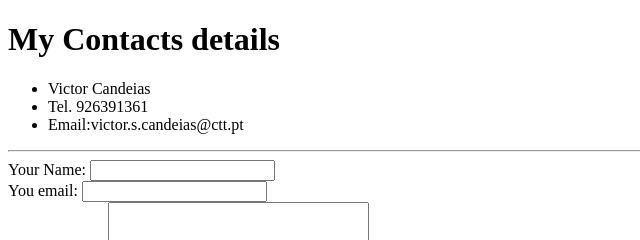
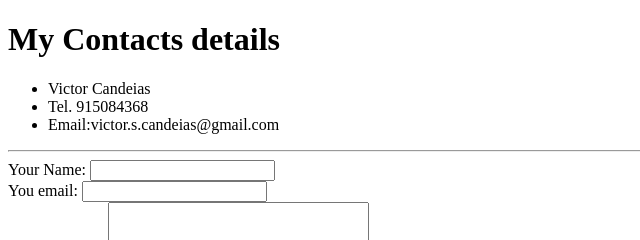
Before and after one commit to JuniorBichocao/cvvictor, a plain HTML site: page contacts.html in a window 1280 px wide. Shown: the top 240 px of the page, 0-640 px from the left. Drawn offline with Linux system fonts and the light colour scheme.

Commit message:
Update contacts.html
Change the contacts

```diff
--- a/contacts.html
+++ b/contacts.html
@@ -8,8 +8,8 @@
         <h1>My Contacts details</h1>
         <ul>
             <li>Victor Candeias</li>
-            <li>Tel. 926391361</li>
-            <li>Email:victor.s.candeias@ctt.pt</li>
+            <li>Tel. 915084368</li>
+            <li>Email:victor.s.candeias@gmail.com</li>
         </ul>
         <hr>
         <form action="mailto:victor.s.candeias@gmail.com" method="post" enctype="text/plain">
```
